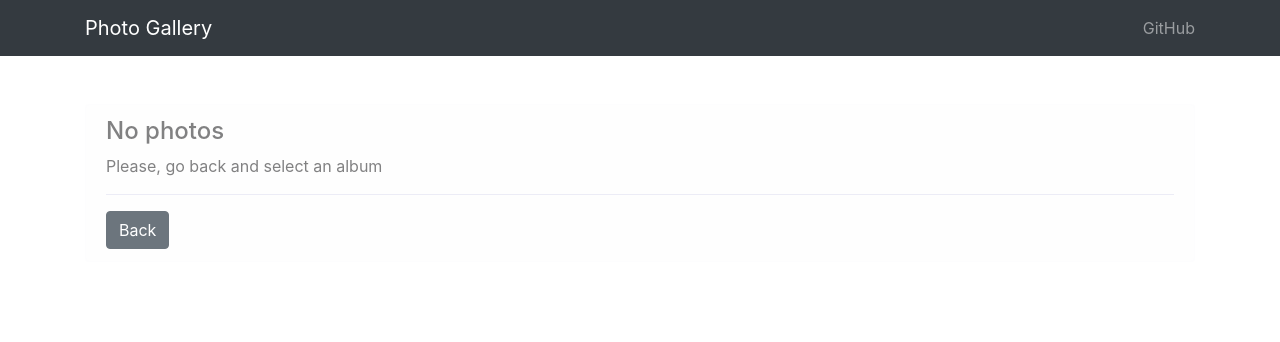
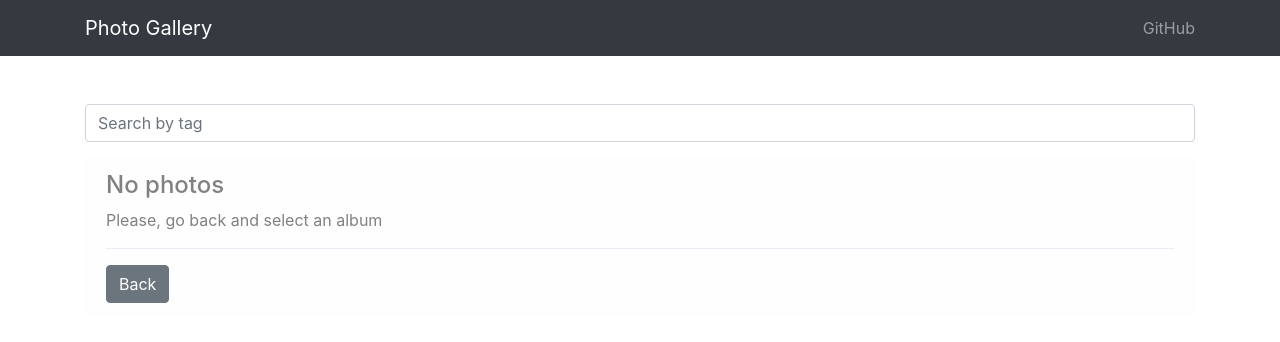
Before and after one commit to bohdanmoroziuk/photo-gallery, a React (Create React App) app: page /photos in a window 1280 px wide. Shown: the top 342 px of the page. Built offline with nearby package versions, Linux system fonts and the light colour scheme.

Commit message:
Update component: Photos

```diff
--- a/src/pages/Photos.js
+++ b/src/pages/Photos.js
@@ -1,21 +1,37 @@
-import React from 'react';
+import React, { Fragment } from 'react';
 import { Alert, Button } from 'reactstrap';
 import { connect } from 'react-redux';
-import { selectPhotos } from '../redux/selectors';
+import { addTag, setQuery } from '../redux/actions';
+import { selectPhotosByTagName, selectQuery } from '../redux/selectors';
 
 import PhotoList from '../components/PhotoList';
+import SearchForm from '../components/forms/SearchForm';
 
-const Photos = ({ photos, history }) => (
+const Photos = ({ photos, history, query, addTag, setQuery }) => (
   <div className="container mt-5">
+    <SearchForm
+      query={query}
+      setQuery={setQuery}
+    />
     {photos.length > 0 ? (
-      <PhotoList photos={photos} />
+      <Fragment>
+        <PhotoList
+          photos={photos}
+          addTag={addTag}
+        />
+      </Fragment>
     ) : (
       <div>
         <Alert color="light">
           <h4 className="alert-heading">No photos</h4>
           <p>Please, go back and select an album</p>
           <hr />
-          <Button color="secondary" onClick={() => history.goBack()}>Back</Button>
+          <Button
+            color="secondary"
+            onClick={() => history.goBack()}
+          >
+            Back
+          </Button>
         </Alert>
       </div>
     )}
@@ -23,9 +39,20 @@ const Photos = ({ photos, history }) => (
 );
 
 const mapStateToProps = state => ({
-  photos: selectPhotos(state),
+  photos: selectPhotosByTagName(state),
+  query: selectQuery(state),
+});
+
+const mapDispatchToProps = dispatch => ({
+  addTag: (photoId, tag) => {
+    dispatch(addTag(photoId, tag));
+  },
+  setQuery: (event) => {
+    dispatch(setQuery(event.target.value));
+  },
 });
 
 export default connect(
   mapStateToProps,
+  mapDispatchToProps,
 )(Photos);
```
